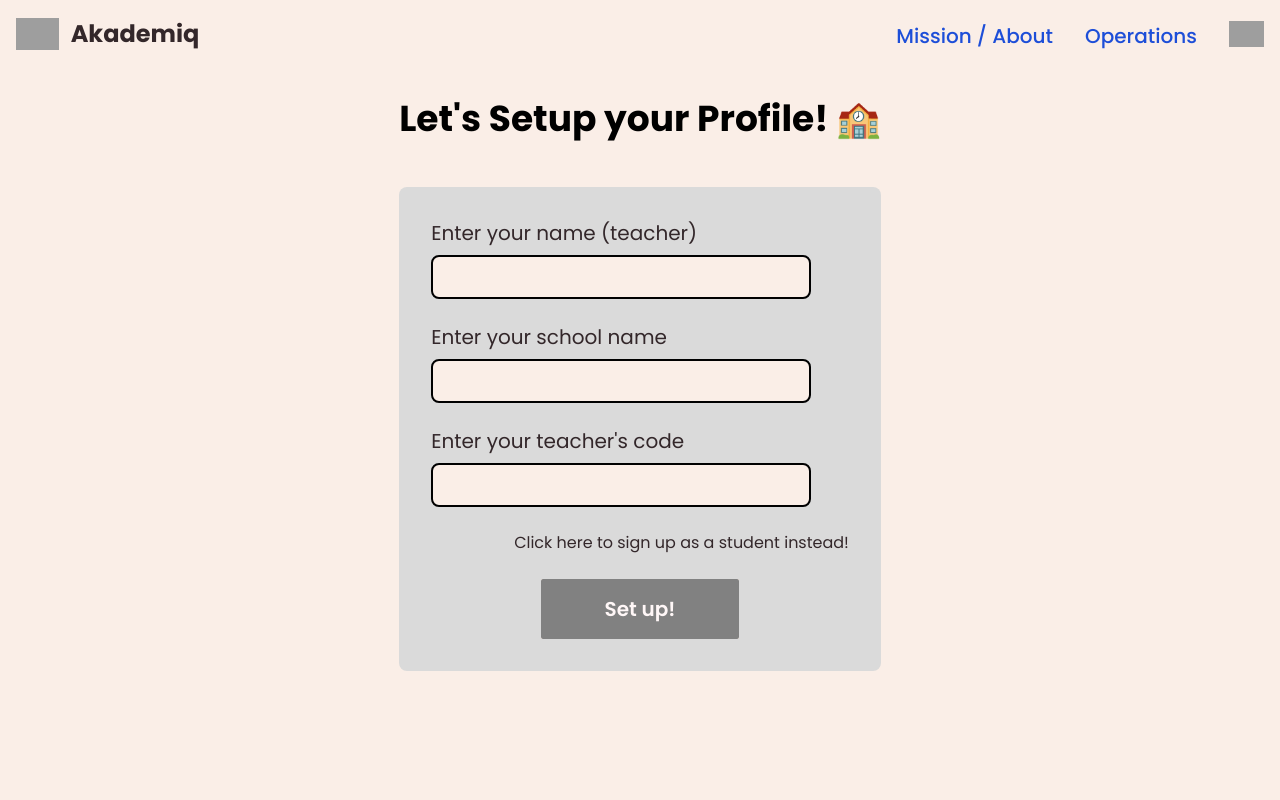
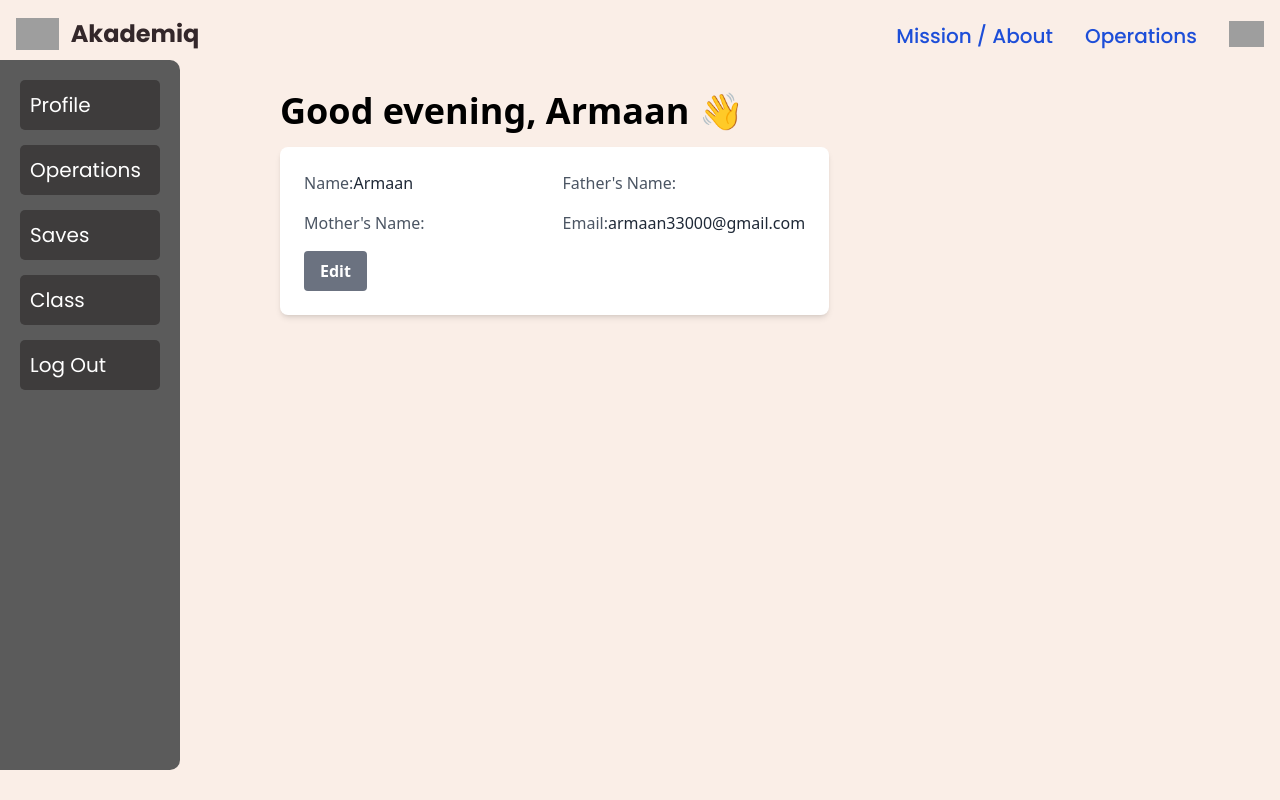
Before and after one commit to 0Armaan025/akademiq, a React (Create React App) app: page / in a window 1280 px wide. Built offline with nearby package versions, Linux system fonts and the light colour scheme; grey boxes are pictures that could not be loaded; a web font is replaced by a local one.

Commit message:
student profile static done

```diff
--- a/src/App.js
+++ b/src/App.js
@@ -2,11 +2,12 @@ import React from "react";
 import HomePage from "./pages/home/HomePage";
 import ProfileSetupPage from "./pages/profile-set-up/student/ProfileSetupPage";
 import ProfileSetUpPage from "./pages/profile-set-up/teacher/ProfileSetUpPage";
+import ProfileScreen from "./pages/profile/student/ProfileScreen";
 
 export default function App() {
   return (
     <>
-      <ProfileSetUpPage />
+      <ProfileScreen />
     </>
   );
 }
--- /dev/null
+++ b/src/components/leftsidebar/LeftSideBar.jsx
@@ -0,0 +1,34 @@
+import React from "react";
+import { useAuth0 } from "@auth0/auth0-react";
+import "./leftsidebar.css";
+
+const LeftSideBar = () => {
+  const { logout } = useAuth0(); // Access the logout function from Auth0
+
+  return (
+    <div className="leftSideBarWrapper">
+      <div className="leftSideBar bg-[#5b5b5b] rounded-r-md">
+        <div className="item">
+          <h3 className="itemHeader">Profile</h3>
+        </div>
+        <div className="item">
+          <h3 className="itemHeader">Operations</h3>
+        </div>
+        <div className="item">
+          <h3 className="itemHeader">Saves</h3>
+        </div>
+        <div className="item">
+          <h3 className="itemHeader">Class</h3>
+        </div>
+        <div
+          className="item"
+          onClick={() => logout({ returnTo: window.location.origin })}
+        >
+          <h3 className="itemHeader">Log Out</h3>
+        </div>
+      </div>
+    </div>
+  );
+};
+
+export default LeftSideBar;
--- /dev/null
+++ b/src/components/leftsidebar/leftsidebar.css
@@ -0,0 +1,61 @@
+.navbar {
+    position: fixed;
+    top: 0;
+    left: 0;
+    width: 100%;
+    height: 60px; /* Adjust this height according to your navbar */
+    background-color: #333;
+    z-index: 1000; /* Ensure navbar is above other content */
+  }
+
+  .leftSideBarWrapper {
+    position: fixed;
+    top: 30px; /* Height of the navbar */
+    bottom: 0;
+    left: 0;
+    display: flex;
+    background: none;
+    align-items: center;
+    justify-content: center;
+    z-index: 999; /* Ensure sidebar is below navbar */
+  }
+
+  .leftSideBar {
+    width: 180px;
+    padding: 20px;
+    height: calc(100% - 60px); /* Adjust height to fill remaining space */
+    background-color: #5b5b5b;
+    border-top-right-radius: 10px;
+    border-bottom-right-radius: 10px;
+    display: flex;
+    flex-direction: column;
+    justify-content: flex-start;
+  }
+
+  .item {
+    margin-bottom: 15px;
+    padding: 10px;
+    transition: all 0.3s ease;
+    cursor: pointer;
+    border-radius: 5px;
+    background: #3e3c3c;
+  }
+
+  .item:hover {
+    width: 150px;
+  }
+
+  .itemHeader {
+    color: white;
+    font-family: "Poppins", sans-serif;
+    font-weight: 400;
+    font-size: 20px;
+    background: none;
+  }
+
+  .item hr {
+    margin-top: 5px;
+    width: 100%;
+    border: none;
+    border-top: 1px solid rgba(255, 255, 255, 0.2);
+  }
--- /dev/null
+++ b/src/pages/profile/student/ProfileScreen.jsx
@@ -0,0 +1,174 @@
+import React, { useState } from "react";
+import Navbar from "../../../components/navbar/Navbar";
+import { useAuth0 } from "@auth0/auth0-react";
+import LeftSideBar from "../../../components/leftsidebar/LeftSideBar";
+
+const ProfileScreen = () => {
+  const { user, isAuthenticated, isLoading } = useAuth0();
+  const [editing, setEditing] = useState(false);
+  const [formData, setFormData] = useState({
+    name: "Armaan",
+    fatherName: "",
+    motherName: "",
+    email: "armaan33000@gmail.com",
+  });
+
+  const handleInputChange = (e) => {
+    const { name, value } = e.target;
+    setFormData((prevFormData) => ({
+      ...prevFormData,
+      [name]: value,
+    }));
+  };
+
+  const handleSave = () => {
+    // Perform save action here, e.g., update user data
+    // For demonstration, logging the updated data
+    console.log("Updated Data:", formData);
+    setEditing(false); // Exit editing mode after saving
+  };
+
+  if (isLoading) {
+    return <div>Loading ...</div>;
+  }
+
+  return (
+    <>
+      <Navbar />
+      <div className="profileScreen flex flex-row ">
+        <LeftSideBar />
+        <div className="rightSide ml-64 p-6" style={{ background: "none" }}>
+          <h2 className="text-4xl font-semibold mb-4">
+            Good evening, Armaan 👋
+          </h2>
+          {!isAuthenticated && (
+            <div className="profileInfo bg-white shadow-md rounded-lg p-6">
+              <div
+                className="grid grid-cols-1 md:grid-cols-2 gap-4"
+                style={{ background: "none" }}
+              >
+                <div style={{ background: "none" }}>
+                  <label
+                    className="text-gray-600"
+                    style={{ background: "none" }}
+                  >
+                    Name:
+                  </label>
+                  {editing ? (
+                    <input
+                      type="text"
+                      name="name"
+                      value={formData.name}
+                      style={{ background: "none" }}
+                      onChange={handleInputChange}
+                      className="form-input rounded border border-gray-300 focus:outline-none focus:border-blue-500 px-4 py-2 transition-colors duration-300"
+                    />
+                  ) : (
+                    <span
+                      className="text-gray-800"
+                      style={{ background: "none" }}
+                    >
+                      {formData.name}
+                    </span>
+                  )}
+                </div>
+                <div style={{ background: "none" }}>
+                  <label
+                    className="text-gray-600"
+                    style={{ background: "none" }}
+                  >
+                    Father's Name:
+                  </label>
+                  {editing ? (
+                    <input
+                      type="text"
+                      name="fatherName"
+                      style={{ background: "none" }}
+                      value={formData.fatherName}
+                      onChange={handleInputChange}
+                      className="form-input rounded border border-gray-300 focus:outline-none focus:border-blue-500 px-4 py-2 transition-colors duration-300"
+                    />
+                  ) : (
+                    <span
+                      className="text-gray-800"
+                      style={{ background: "none" }}
+                    >
+                      {formData.fatherName}
+                    </span>
+                  )}
+                </div>
+                <div style={{ background: "none" }}>
+                  <label
+                    className="text-gray-600"
+                    style={{ background: "none" }}
+                  >
+                    Mother's Name:
+                  </label>
+                  {editing ? (
+                    <input
+                      style={{ background: "none" }}
+                      type="text"
+                      name="motherName"
+                      value={formData.motherName}
+                      onChange={handleInputChange}
+                      className="form-input rounded border border-gray-300 focus:outline-none focus:border-blue-500 px-4 py-2 transition-colors duration-300"
+                    />
+                  ) : (
+                    <span
+                      className="text-gray-800"
+                      style={{ background: "none" }}
+                    >
+                      {formData.motherName}
+                    </span>
+                  )}
+                </div>
+                <div style={{ background: "none" }}>
+                  <label
+                    className="text-gray-600"
+                    style={{ background: "none" }}
+                  >
+                    Email:
+                  </label>
+                  {editing ? (
+                    <input
+                      type="email"
+                      name="email"
+                      style={{ background: "none" }}
+                      value={formData.email}
+                      onChange={handleInputChange}
+                      className="form-input rounded border border-gray-300 focus:outline-none focus:border-blue-500 px-4 py-2 transition-colors duration-300"
+                    />
+                  ) : (
+                    <span
+                      className="text-gray-800"
+                      style={{ background: "none" }}
+                    >
+                      {formData.email}
+                    </span>
+                  )}
+                </div>
+              </div>
+              {editing ? (
+                <button
+                  onClick={handleSave}
+                  className="bg-blue-500 hover:bg-blue-700 text-white font-bold py-2 px-4 mt-4 rounded transition-all duration-300"
+                >
+                  Save
+                </button>
+              ) : (
+                <button
+                  onClick={() => setEditing(true)}
+                  className="bg-gray-500 hover:bg-gray-700 text-white font-bold py-2 px-4 mt-4 rounded transition-all duration-300"
+                >
+                  Edit
+                </button>
+              )}
+            </div>
+          )}
+        </div>
+      </div>
+    </>
+  );
+};
+
+export default ProfileScreen;
```
Also changed, not shown: src/pages/profile/student/profilescreen.css (added).
